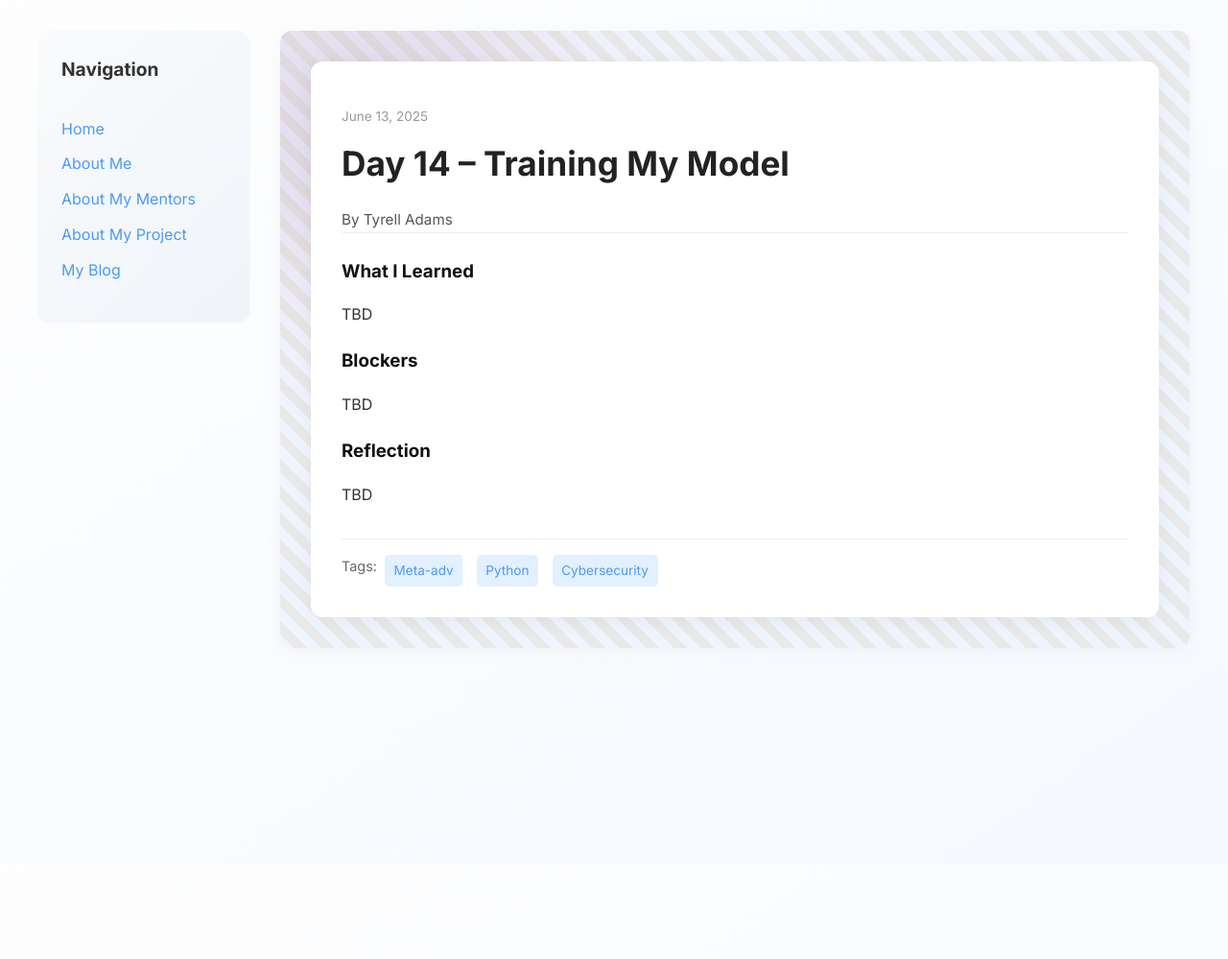
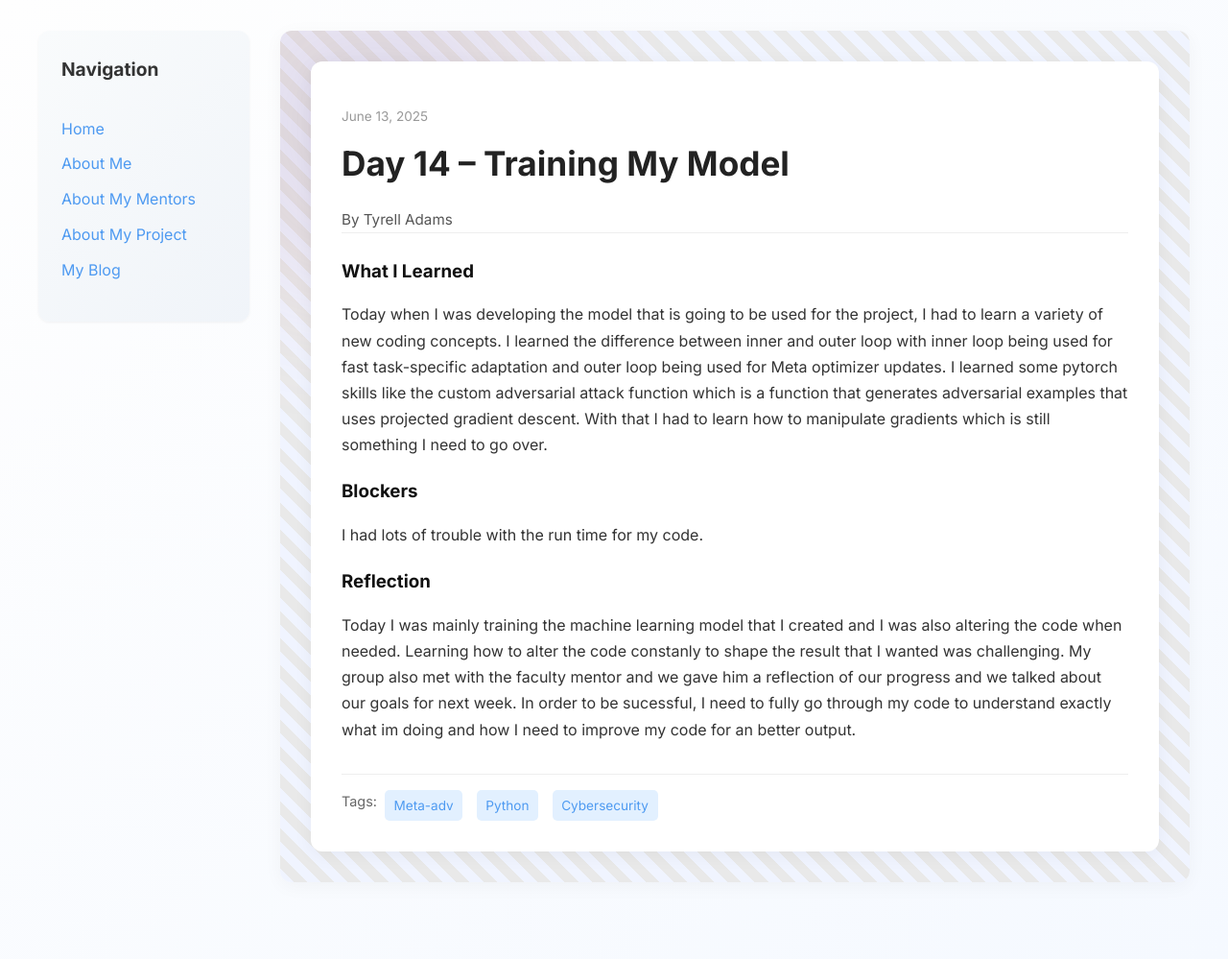
Before and after one commit to Tyrell-Adams/Tyrell-Adams.github.io, a Jekyll site: the page built from _posts/2025-06-13-day-14.md, in a window 1280 px wide. Shown: the whole page at 96% size. Built offline with Jekyll 4.4.1, drawn with Linux system fonts in a browser that asks for light colours; before the commit the page ends 900 px from its top, so only the background shows below that.

Commit message:
Update 2025-06-13-day-14.md

```diff
--- a/_posts/2025-06-13-day-14.md
+++ b/_posts/2025-06-13-day-14.md
@@ -7,9 +7,9 @@ permalink: /day14.html
 tags: ["Meta-adv", "Python", "Cybersecurity"]
 
 what_i_learned: |
-  TBD
+  Today when I was developing the model that is going to be used for the project, I had to learn a variety of new coding concepts. I learned the difference between inner and outer loop with inner loop being used for fast task-specific adaptation and outer loop being used for Meta optimizer updates. I learned some pytorch skills like the custom adversarial attack function which is a function that generates adversarial examples that uses projected gradient descent. With that I had to learn how to manipulate gradients which is still something I need to go over.
 blockers: |
-  TBD
+  I had lots of trouble with the run time for my code.
 reflection: |
-  TBD
+  Today I was mainly training the machine learning model that I created and I was also altering the code when needed. Learning how to alter the code constanly to shape the result that I wanted was challenging. My group also met with the faculty mentor and we gave him a reflection of our progress and we talked about our goals for next week. In order to be sucessful, I need to fully go through my code to understand exactly what im doing and how I need to improve my code for an better output.
 ---
```
